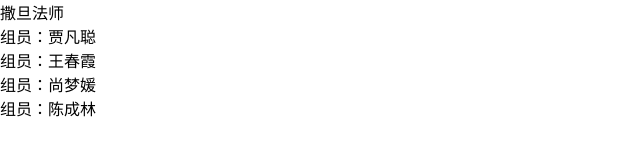
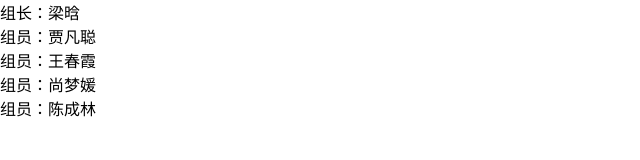
Before and after one commit to lhwan/two, a plain HTML site: page src/index.html in a window 1280 px wide. Shown: the full height of the page, 0-640 px from the left. Drawn offline with Linux system fonts and the light colour scheme.

```diff
--- a/src/index.html
+++ b/src/index.html
@@ -11,10 +11,11 @@
 
 <body>
     <div class="wrap">
-        <header>撒旦法师</header>
+        <header></header>
         <nav></nav>
         <div class="main">
             <ul>
+                <li>组长：梁晗</li>
                 <li>组员：贾凡聪</li>
                 <li>组员：王春霞</li>
                 <li>组员：尚梦媛</li>
```
Also changed, not shown: 1 other file.
